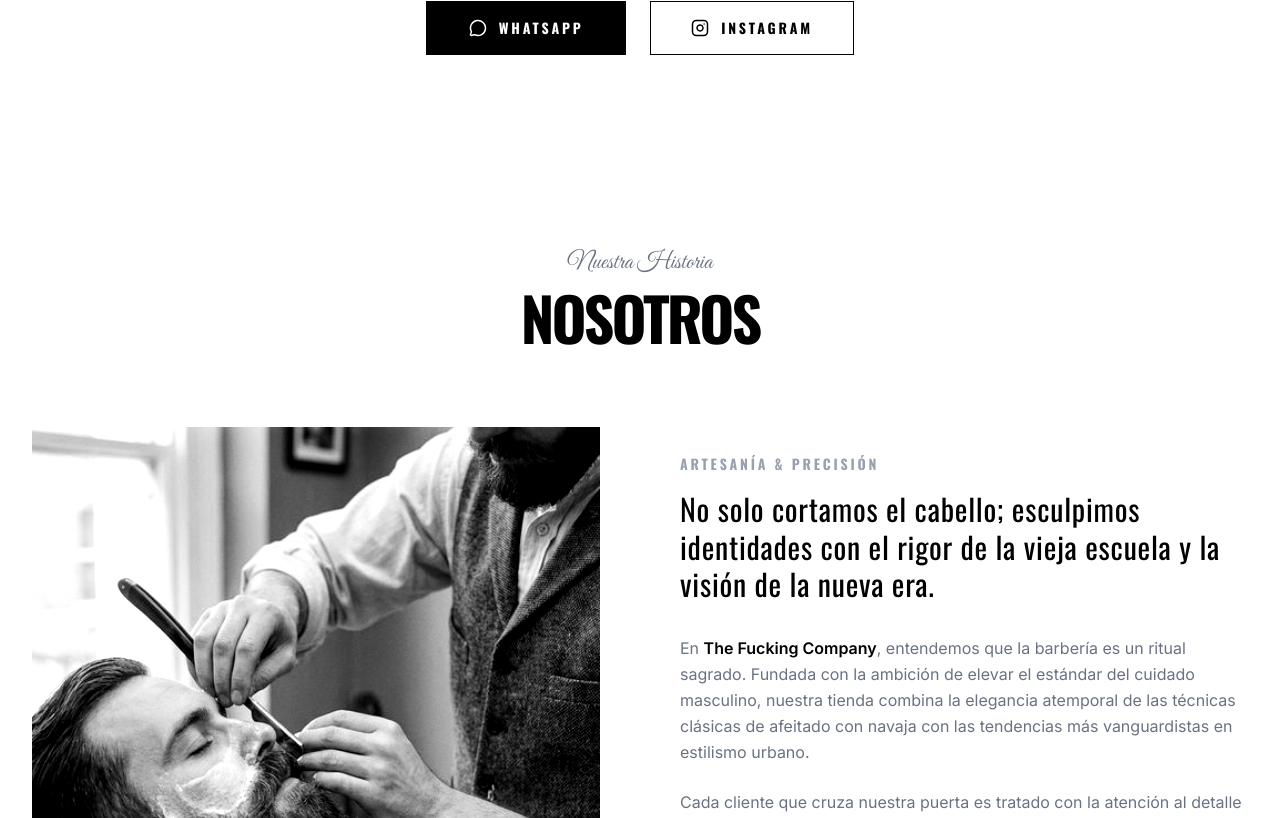
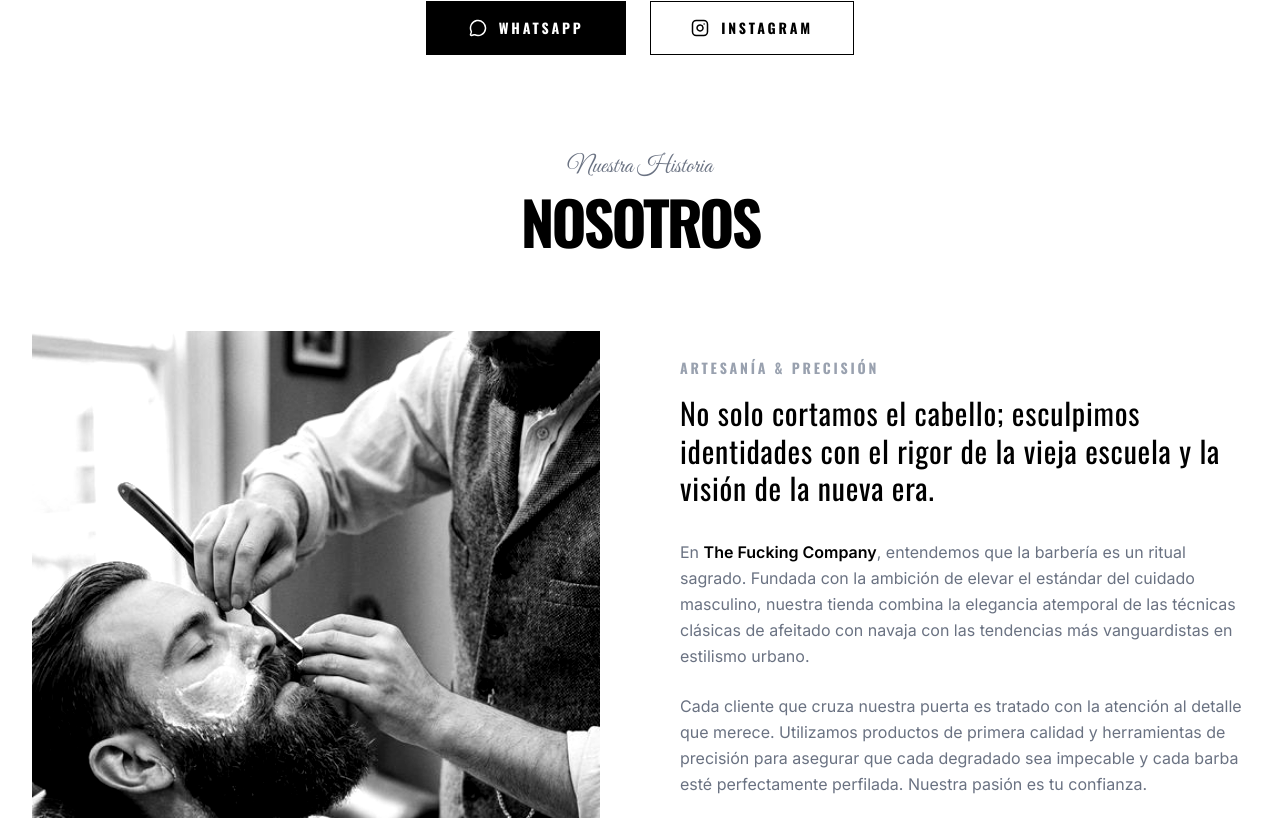
Before and after one commit to thefckingcompany/tfc-web, a React (Vite) app: page / in a window 1280 px wide. Shown: the part 3382-4200 px from the top of the page. Built offline with nearby package versions, Linux system fonts and the light colour scheme.

Commit message:
Reduce vertical padding between Location and About sections

```diff
--- a/src/components/home/AboutSection.tsx
+++ b/src/components/home/AboutSection.tsx
@@ -3,7 +3,7 @@ import { Link } from 'react-router-dom';
 
 export const AboutSection = () => {
     return (
-        <section className="py-24 bg-white text-black overflow-hidden">
+        <section className="pt-0 pb-24 bg-white text-black overflow-hidden">
             {/* Standard container width and padding matching TeamTeaser */}
             <div className="max-w-7xl mx-auto px-10 sm:px-8 lg:px-8">
 
```
